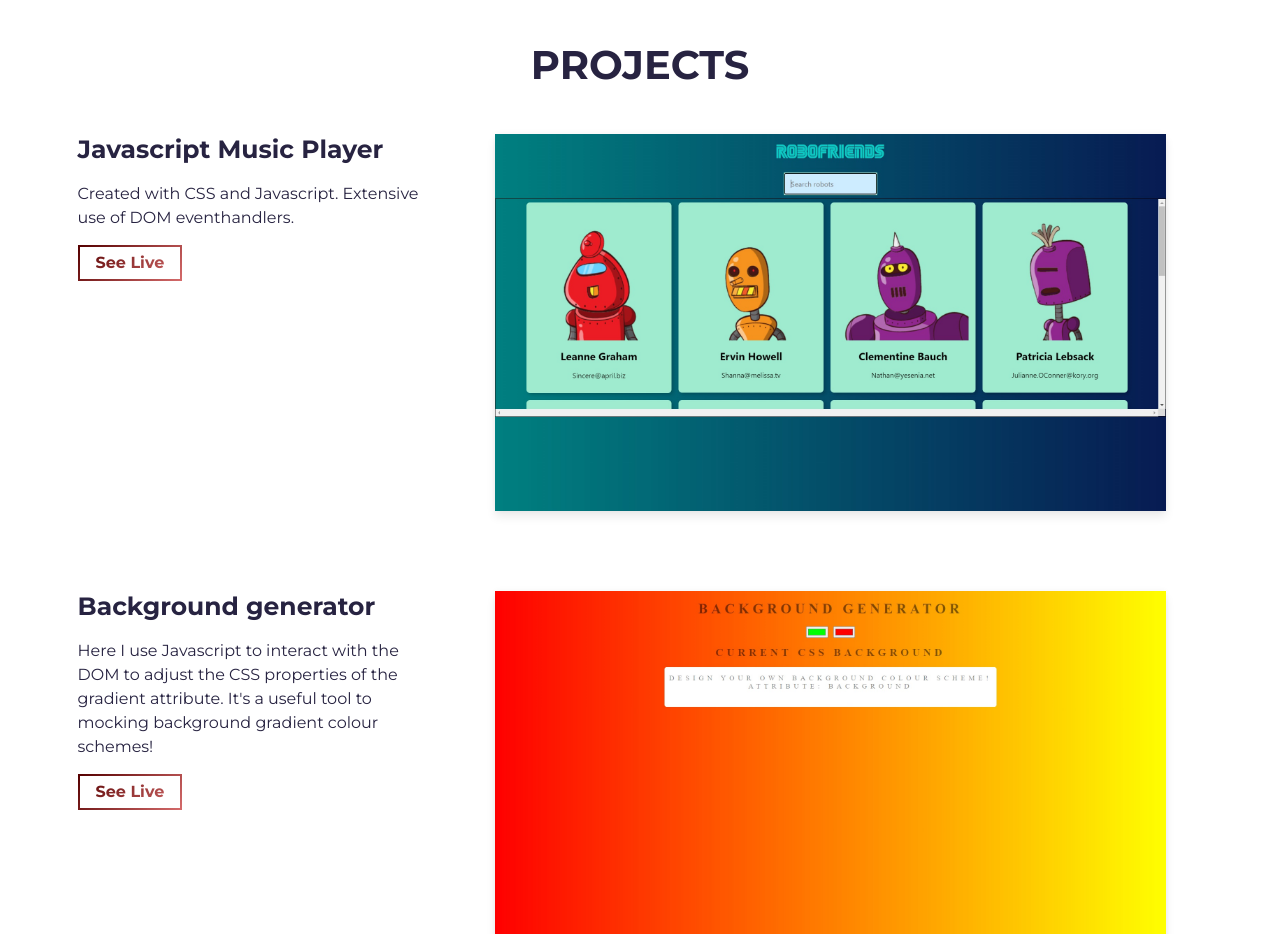
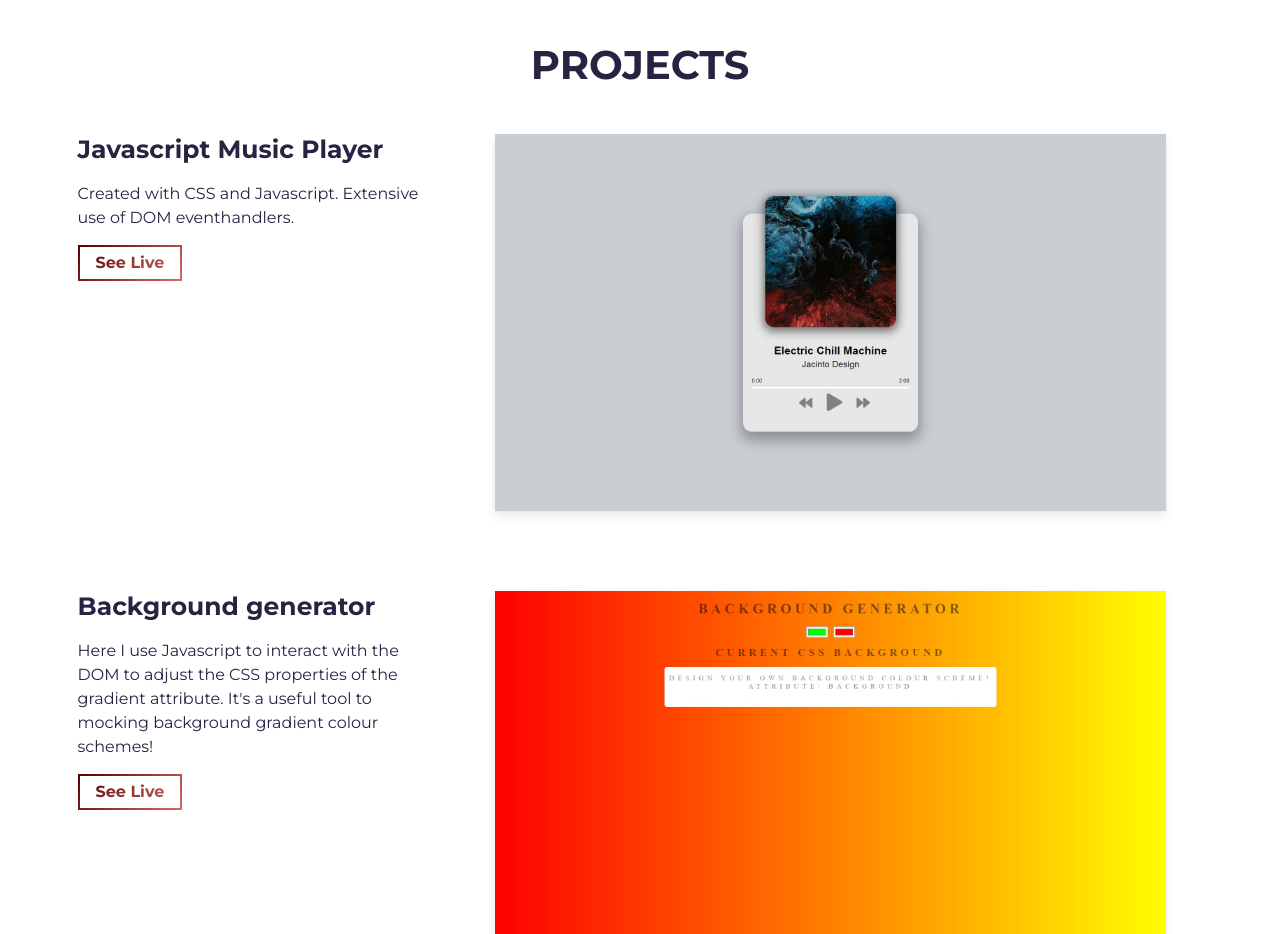
Before and after one commit to l-ram/l-ram.github.io, a website built with Parcel: page src/index.html in a window 1280 px wide. Shown: the part 1380-2314 px from the top of the page. Built offline with nearby package versions, Linux system fonts and the light colour scheme.

Commit message:
added link, image, title for music player

```diff
--- a/src/index.html
+++ b/src/index.html
@@ -147,7 +147,7 @@
                     <img
                       alt="Project Image"
                       class="img-fluid"
-                      src="assets/Robofriends.jpg"
+                      src="assets/musicplayer.jpg"
                     />
                   </div>
                 </a>
```
Also changed, not shown: src/assets/musicplayer.jpg (added).
